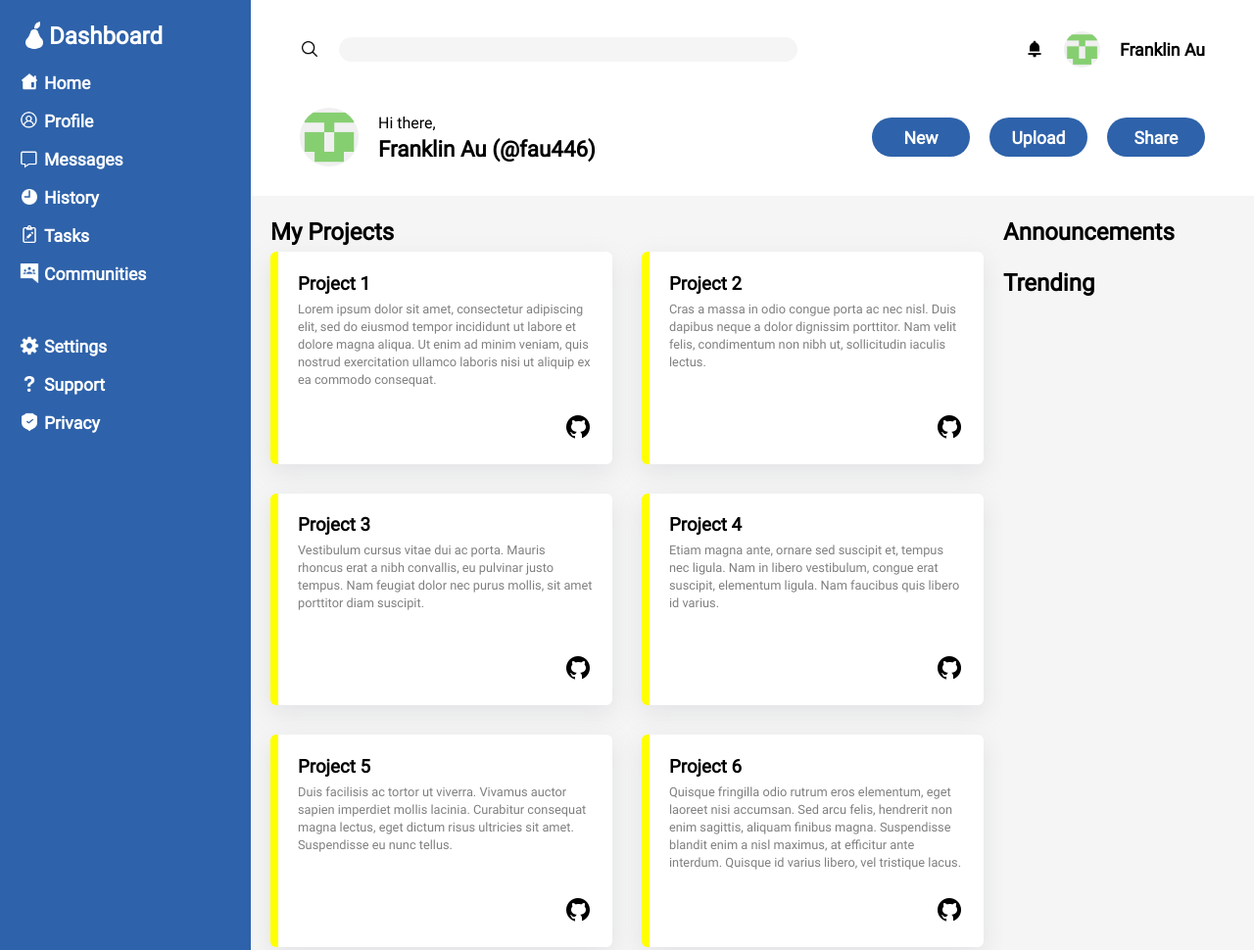
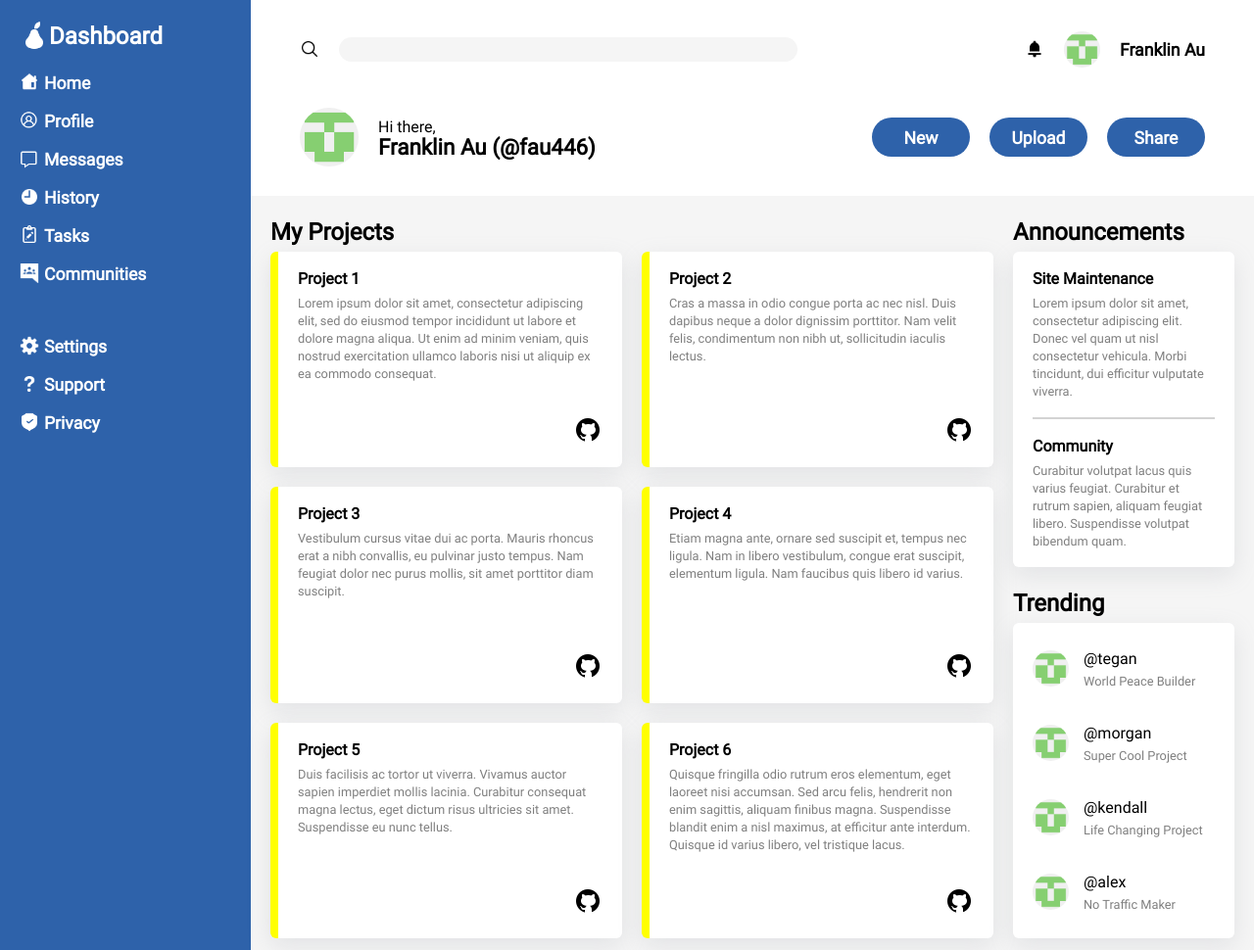
Before and after one commit to fau446/admin-dashboard, a plain HTML site: page index.html in a window 1280 px wide. Shown: the top 970 px of the page at 98% size. Drawn offline with Linux system fonts and the light colour scheme.

Commit message:
Add sidebar styling, change grid layout of main-content

```diff
--- a/index.html
+++ b/index.html
@@ -55,7 +55,8 @@
   </nav>
 
   <div class="main-content">
-    <h2>My Projects</h2>
+    <div class="container">
+      <h2 class="main-content-header">My Projects</h2>
       <div class="main-content-items">
         <div class="main-content-item">
           <h3>Project 1</h3>
@@ -92,10 +93,37 @@
 
     <div class="sidebar">
       <h2>Announcements</h2>
-    <div class="sidebar-item"></div>
+      <div class="sidebar-item">
+        <h3>Site Maintenance</h3>
+        <p class="small-text">Lorem ipsum dolor sit amet, consectetur adipiscing elit. Donec vel quam ut nisl consectetur vehicula. Morbi tincidunt, dui efficitur vulputate viverra.</p>
+        <div class="line-separator"></div>
+        <h3>Community</h3>
+        <p class="small-text">Curabitur volutpat lacus quis varius feugiat. Curabitur et rutrum sapien, aliquam feugiat libero. Suspendisse volutpat bibendum quam.</p>
+      </div>
 
       <h2>Trending</h2>
-    <div class="sidebar-item"></div>
+      <div class="sidebar-item">
+        <div class="trending-item">
+          <img class="profile-pic" src="img/profile-pic.png" alt="">
+          <div>@tegan <br><span class="small-text">World Peace Builder</span></div>
         </div>
+        <div class="trending-item">
+          <img class="profile-pic" src="img/profile-pic.png" alt="">
+          <div>@morgan <br><span class="small-text">Super Cool Project</span></div>
+        </div>
+        <div class="trending-item">
+          <img class="profile-pic" src="img/profile-pic.png" alt="">
+          <div>@kendall <br><span class="small-text">Life Changing Project</span></div>
+        </div>
+        <div class="trending-item">
+          <img class="profile-pic" src="img/profile-pic.png" alt="">
+          <div>@alex <br><span class="small-text">No Traffic Maker</span></div>
+        </div>
+      </div>
+    </div>
+
+  </div>
+
+
 </body>
 </html>
--- a/style.css
+++ b/style.css
@@ -7,7 +7,6 @@
 
 * {
   padding: 0;
-  /* margin: 0; */
   box-sizing: border-box;
 }
 
@@ -15,14 +14,24 @@ h2, h3 {
   margin-bottom: 5px;
 }
 
+h3 {
+  font-size: 1rem;
+}
+
 p {
   margin: 0 0 25px 0;
+}
+
+span {
+  display: inline-block;
+  line-height: 90%;
+  margin: 0;
 }
 
 body {
   display: grid;
   grid-template-rows: auto;
-  grid-template-columns: 1fr 3fr 1fr;
+  grid-template-columns: 1fr 4fr;
   margin: 0;
   font-family: "roboto", sans-serif;
 }
@@ -87,6 +96,7 @@ header {
 .small-text {
   font-size: 0.8rem;
   color: rgba(0, 0, 0, 0.5);
+  margin: 0;
 }
 
 .medium-text {
@@ -142,31 +152,63 @@ li {
   margin-bottom: 15px;
 }
 
-.main-content, .sidebar {
+.main-content {
   background: #F5F5F5;
+  padding: 0 20px 20px;
+  display: grid;
+  grid-template-columns: 3fr 1fr;
 }
 
-.main-content {
-  padding: 0 20px 20px;
+.container {
+  display: grid;
+  grid-template-rows: auto 1fr;
 }
 
 .main-content-items {
   display: grid;
   grid-template-columns: repeat(auto-fit, minmax(250px, 1fr));
   grid-auto-rows: 1fr;
-  gap: 30px;
+  gap: 20px;
+}
+
+.main-content-item, .sidebar-item {
+  display: grid;
+  background: white;
+  border: none;
+  border-radius: 6px;
+  padding: 0 20px 18px;
+  box-shadow: rgba(149, 157, 165, 0.2) 0px 8px 24px;
 }
 
 .main-content-item {
-  display: grid;
   align-items: start;
   grid-template-rows: auto auto 1fr;
-  background: white;
-  border: none;
   border-left: 8px solid yellow;
-  border-radius: 6px;
-  padding: 0 20px 18px;
-  box-shadow: rgba(149, 157, 165, 0.2) 0px 8px 24px;
+}
+
+.sidebar {
+  grid-column: 2 / -1;
+  grid-row: 1 / 2;
+  margin: 0 0 0 20px;
+  display: grid;
+  grid-template-rows: auto 1fr auto 1fr;
+  align-items: stretch;
+}
+
+.line-separator {
+  border-top: 2px solid lightgrey;
+  margin: 18px 0 0 0;
+}
+
+.sidebar-item {
+  /* height: 100%; */
+}
+
+.trending-item {
+  display: flex;
+  gap: 15px;
+  align-items: center;
+  margin: 18px 0 0 0;
 }
 
 .github-link {
```
Lines whose indentation alone changed are shown as unchanged.
